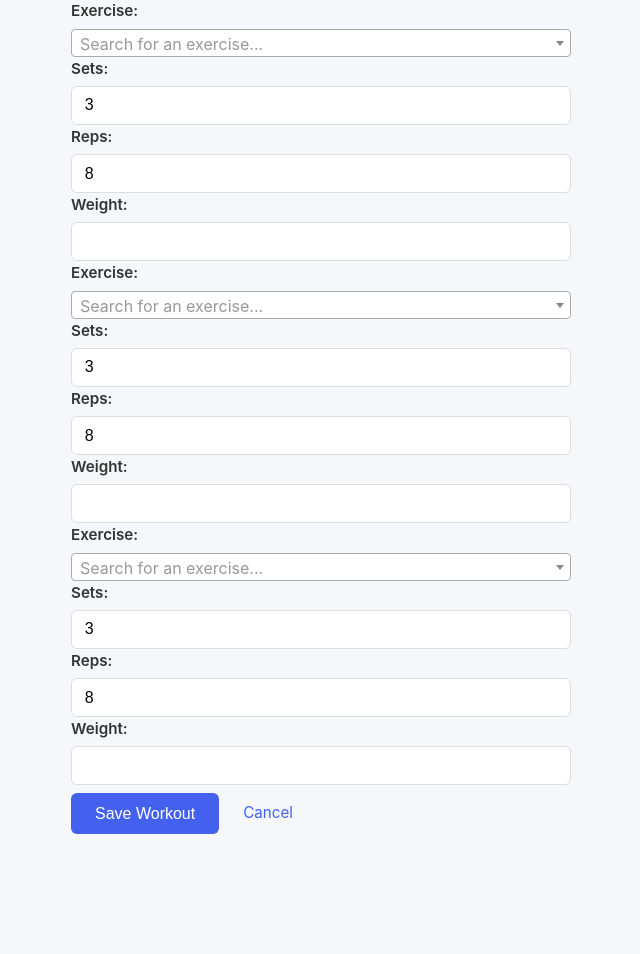
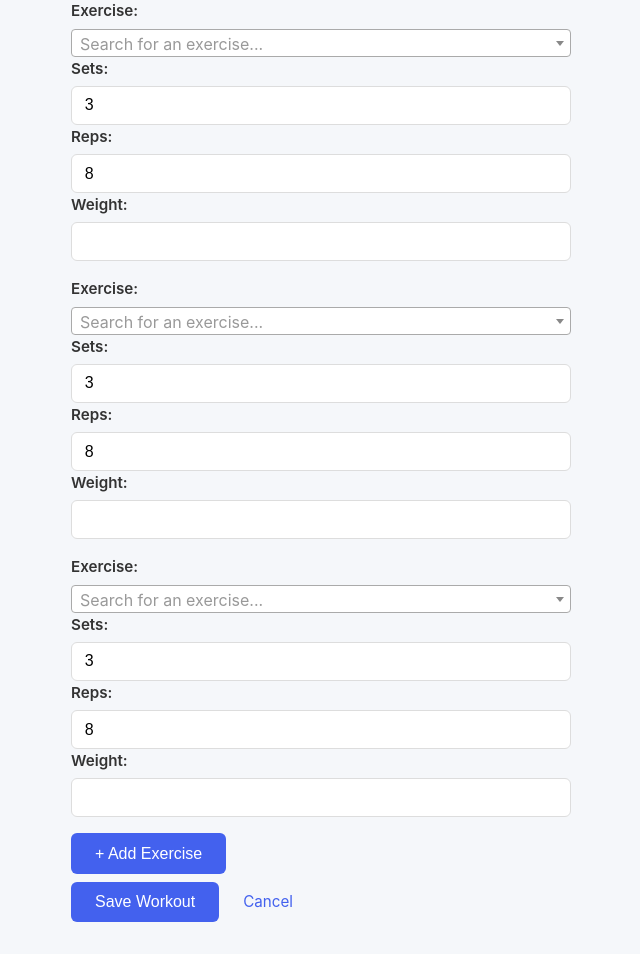
Before and after one commit to Churry2121/Fitness-Tracker, a Django app: page /add/ in a window 1280 px wide. Shown: the part 398-1352 px from the top of the page, without its empty margins (319-959 px from the left). Before the commit the page ends 1232 px from the top, so only its background shows below. Run offline with Django 5.2, Linux system fonts and the light colour scheme; data that the repository does not hold is empty; some libraries are stand-ins or nearby versions.

Commit message:
allowing user to add exercises to form; using javascript in template to do so

```diff
--- a/tracker/templates/tracker/add_workout.html
+++ b/tracker/templates/tracker/add_workout.html
@@ -145,26 +145,74 @@
             </div>
 
             <h3>Exercises</h3>
+
             {{ formset.management_form }}
-            {% for exercise_form in formset %}
+            <div class="exercise-rows" id="exercise-rows">
+                {% for exercise_form in formset %}
+                    <div class="exercise-row" style="padding-bottom: 16px;">
+                        {{ exercise_form.as_p }}
+                    </div>
+                {% endfor %}
+            </div>
+
+            <button type="button" id="add-exercise-btn" class="btn">+ Add Exercise</button>
+
+            <!-- Hidden template row, never submitted, used only for JS cloning -->
+            <div id="empty-form-template" style="display: none;">
                 <div class="exercise-row">
-                    {{ exercise_form.as_p }}
+                    {{ formset.empty_form.as_p }}
                 </div>
-            {% endfor %}
+            </div>
 
             <div class="actions">
                 <button type="submit" class="btn">Save Workout</button>
                 <a href="{% url 'workout_list' %}" class="back-link">Cancel</a>
             </div>
+
         </form>
     </div>
 
     <script>
+        // Guarded init: only calls .select2() on elements that aren't already initialized,
+        // so this is safe to call repeatedly (on page load AND on newly added rows).
+        function initExerciseSelect2(context) {
+            $(context).find('.exercise-select').each(function() {
+                if (!$(this).hasClass('select2-hidden-accessible')) {
+                    $(this).select2({
+                        placeholder: 'Search for an exercise...',
+                        width: '100%'
+                    });
+                }
+            });
+        }
+
+        // Initialize Select2 on the rows already present when the page loads
         $(document).ready(function() {
-            $('.exercise-select').select2({
-                placeholder: 'Search for an exercise...',
-                width: '100%'
-            });
+            initExerciseSelect2(document);
+        });
+
+        // + Add Exercise btn: clone the empty-form template, wire it into the
+        // formset, and initialize Select2 on just the new row
+        document.getElementById('add-exercise-btn').addEventListener('click', function() {
+            const formsetContainer = document.getElementById('exercise-rows');
+            const totalFormsInput = document.querySelector('#id_workoutexercise_set-TOTAL_FORMS');
+
+            const formIndex = parseInt(totalFormsInput.value);
+
+            // Clone the empty-form template and swap __prefix__ for the real index
+            const templateHtml = document.getElementById('empty-form-template').innerHTML;
+            const newFormHtml = templateHtml.replace(/__prefix__/g, formIndex);
+
+            // Insert the new row into the visible list
+            const newRow = document.createElement('div');
+            newRow.innerHTML = newFormHtml;
+            formsetContainer.appendChild(newRow);
+
+            // Tell Django's management form there's one more form now
+            totalFormsInput.value = formIndex + 1;
+
+            // Initialize Select2 on just the new row's exercise dropdown
+            initExerciseSelect2(newRow);
         });
     </script>
 </body>
--- a/tracker/views.py
+++ b/tracker/views.py
@@ -4,6 +4,7 @@ from django.shortcuts import (render,
                               HttpResponseRedirect)
 from .models import Workout
 from .forms import WorkoutForm, WorkoutExerciseFormSet, WorkoutExerciseUpdateFormSet
+from django.views.generic.base import TemplateView
 
 # from django.views.generic.edit import UpdateView
 
```
